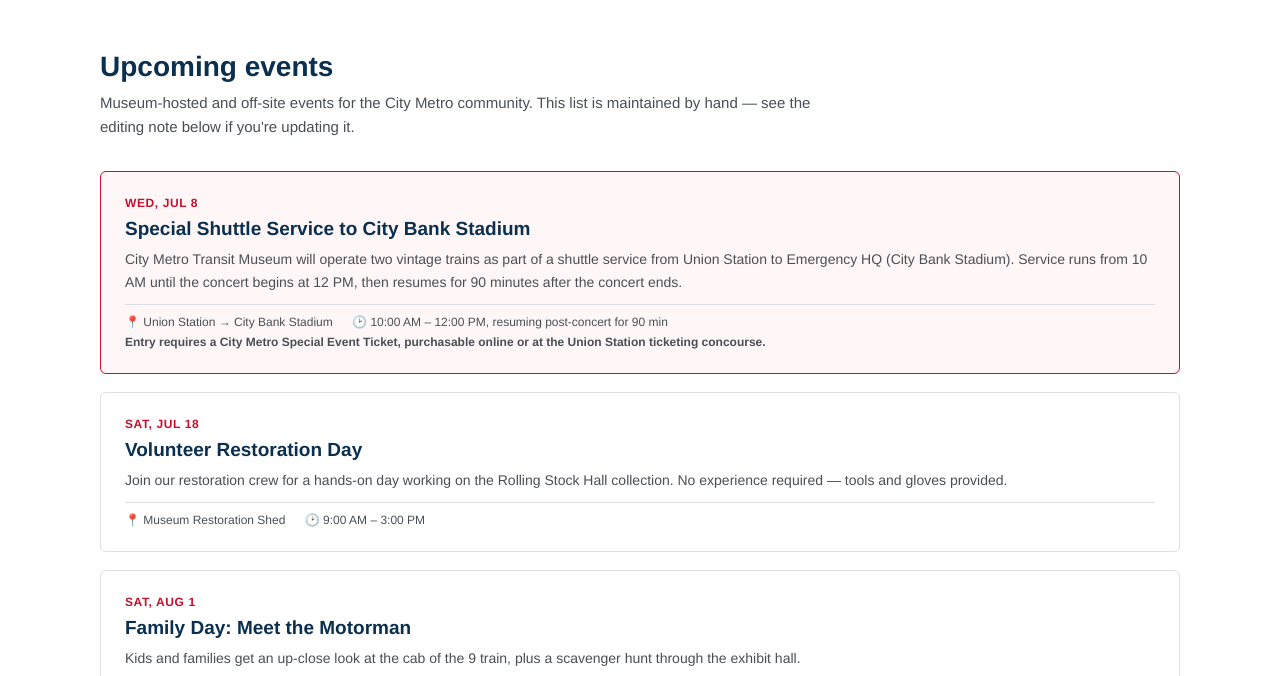
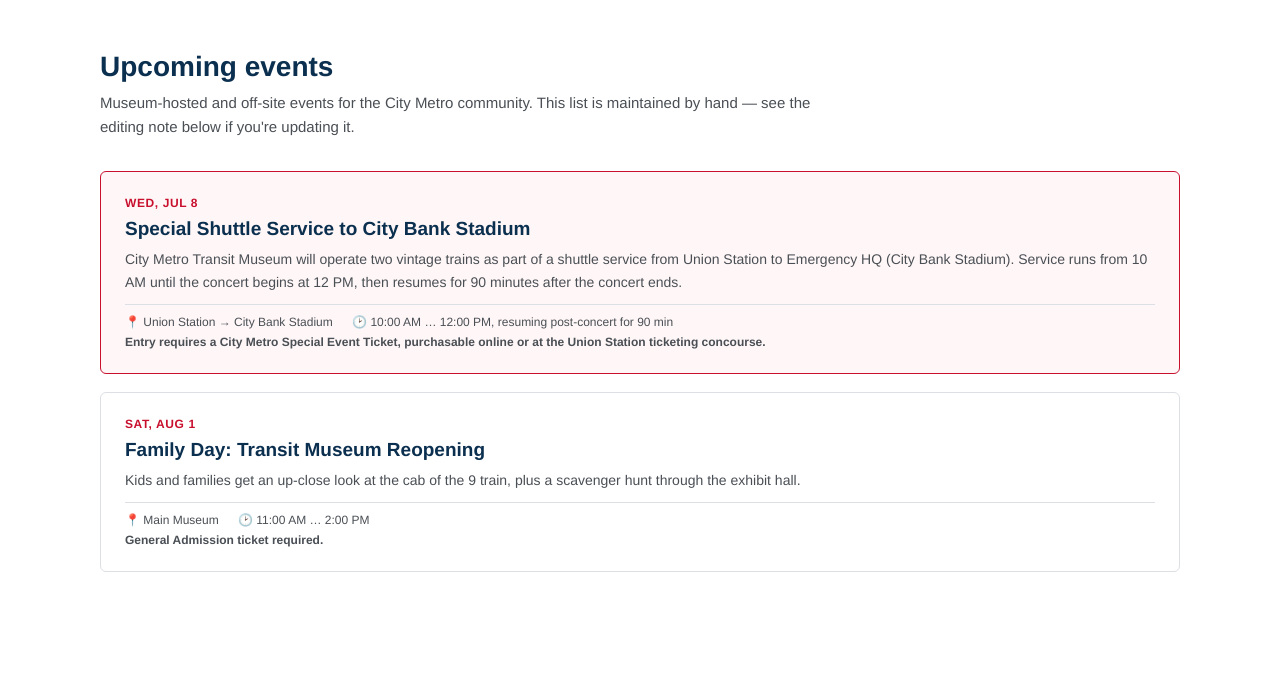
Before and after one commit to felixfeger/transitmuseum, a plain HTML site: page events.html in a window 1280 px wide. Shown: the part 124-800 px from the top of the page. Drawn offline with Linux system fonts and the light colour scheme.

Commit message:
Update events.html

```diff
--- a/events.html
+++ b/events.html
@@ -92,25 +92,16 @@ const EVENTS_CONFIG = [
     title: "Special Shuttle Service to City Bank Stadium",
     description: "City Metro Transit Museum will operate two vintage trains as part of a shuttle service from Union Station to Emergency HQ (City Bank Stadium). Service runs from 10 AM until the concert begins at 12 PM, then resumes for 90 minutes after the concert ends.",
     location: "Union Station \u2192 City Bank Stadium",
-    time: "10:00 AM \u2013 12:00 PM, resuming post-concert for 90 min",
+    time: "10:00 AM \u2026 12:00 PM, resuming post-concert for 90 min",
     requires: "Entry requires a City Metro Special Event Ticket, purchasable online or at the Union Station ticketing concourse.",
     featured: true
   },
   {
-    dateLabel: "Sat, Jul 18",
-    title: "Volunteer Restoration Day",
-    description: "Join our restoration crew for a hands-on day working on the Rolling Stock Hall collection. No experience required — tools and gloves provided.",
-    location: "Museum Restoration Shed",
-    time: "9:00 AM \u2013 3:00 PM",
-    requires: "",
-    featured: false
-  },
-  {
     dateLabel: "Sat, Aug 1",
-    title: "Family Day: Meet the Motorman",
+    title: "Family Day: Transit Museum Reopening",
     description: "Kids and families get an up-close look at the cab of the 9 train, plus a scavenger hunt through the exhibit hall.",
-    location: "Rolling Stock Hall",
-    time: "11:00 AM \u2013 2:00 PM",
+    location: "Main Museum",
+    time: "11:00 AM \u2026 2:00 PM",
     requires: "General Admission ticket required.",
     featured: false
   }
```
